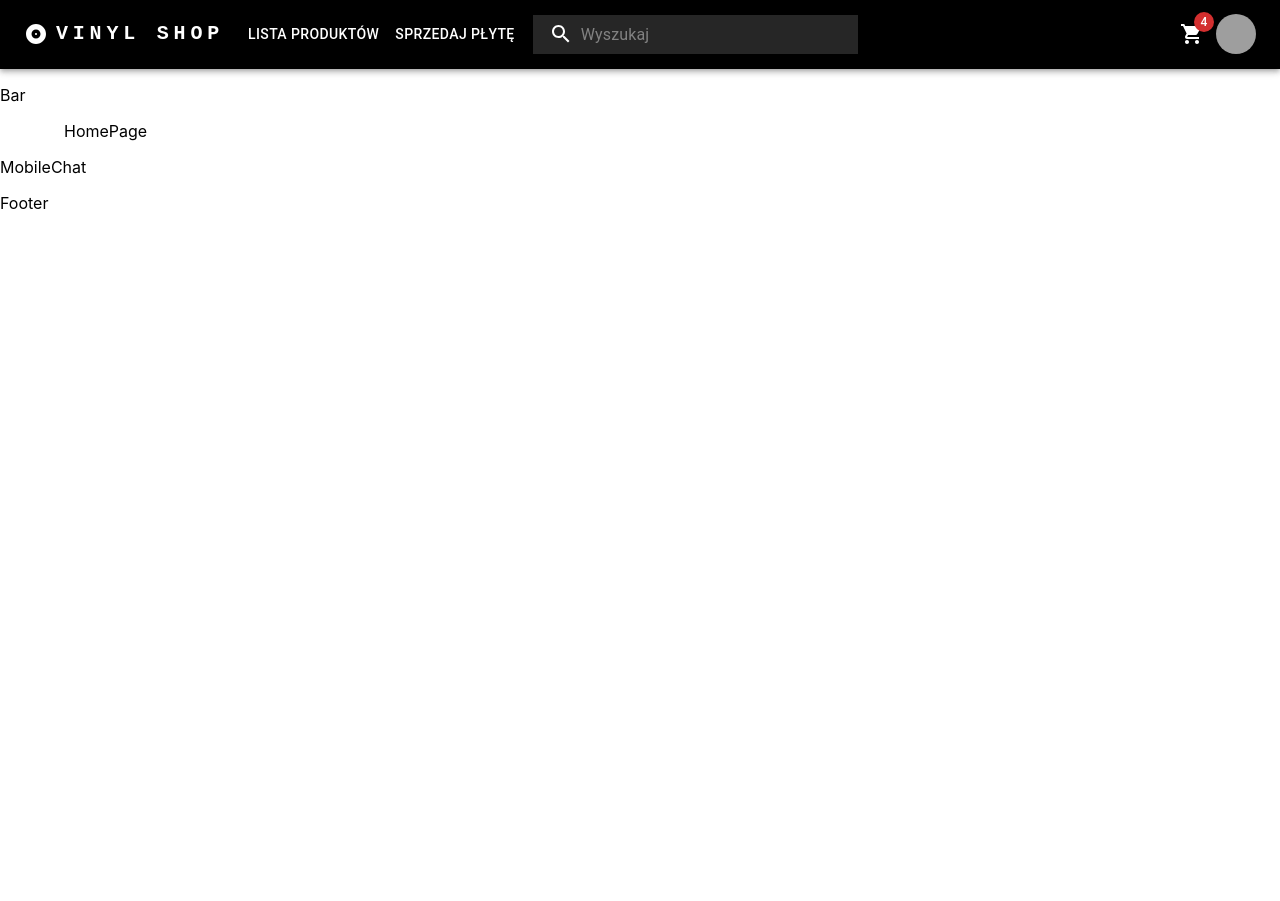
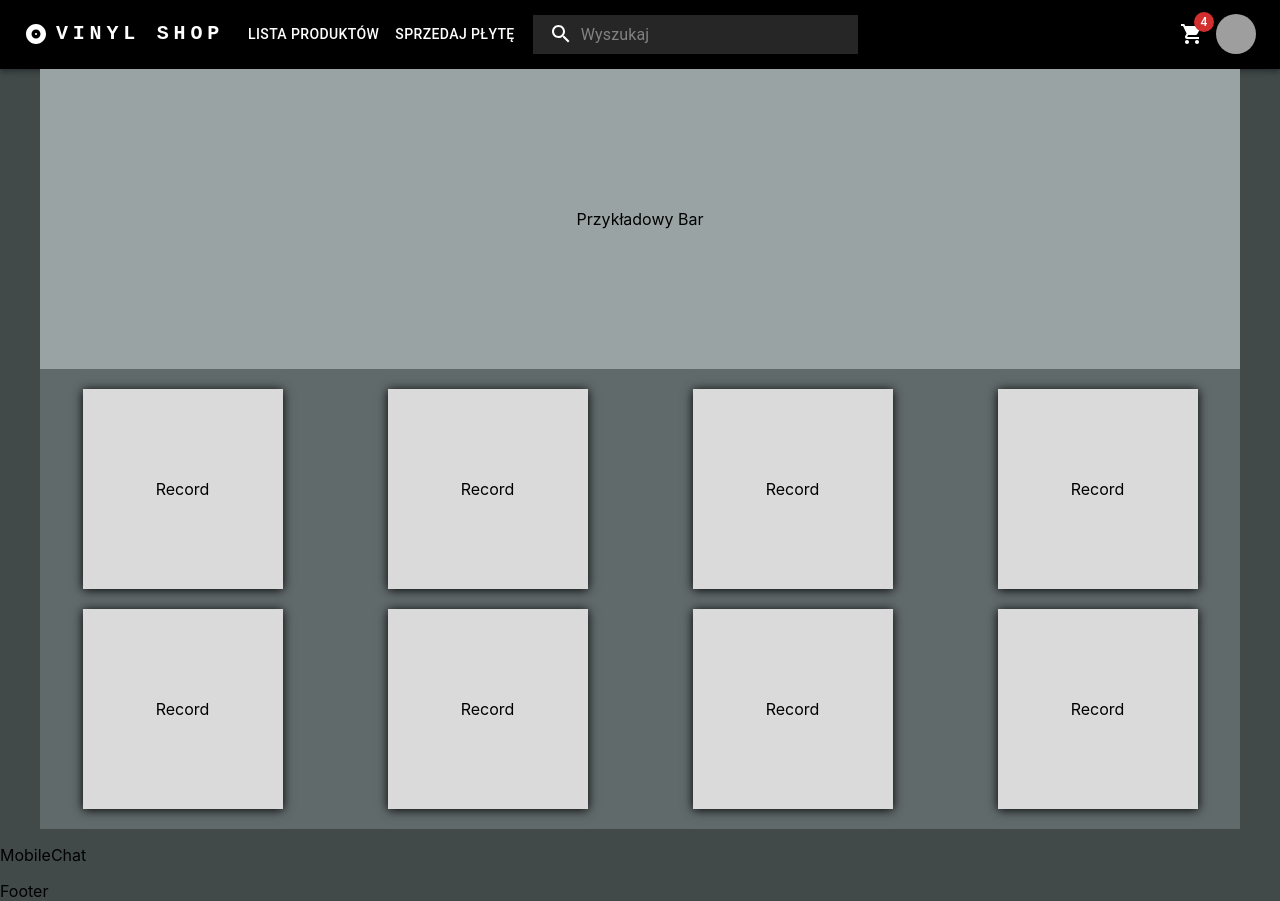
Before and after one commit to yagodaaa/vinyl-shop, a React (Create React App) app: page / in a window 1280 px wide. Before the commit the page ends 800 px from the top, so only its background shows below. Built offline with nearby package versions, Linux system fonts and the light colour scheme; grey boxes are pictures that could not be loaded.

Commit message:
Dodanie pierwszej wersji home-page'a i zmiana kilku rzeczy w App.tsx etc.

```diff
--- a/src/App.tsx
+++ b/src/App.tsx
@@ -39,11 +39,11 @@ function App() {
     <div>
       <BrowserRouter>
         <Routes>
-          <Route path={"sell-form-view"} element={<SellView />} />
           <Route element={<MainView />}>
             <Route index element={<HomePageView />} />
             <Route path={"BasketView"} element={<BasketView />} />
             <Route path={"LoginRegisterView"} element={<LoginRegisterView />} />
+            <Route path={"sell-form-view"} element={<SellView />} />
             <Route path={"ProductListView"} element={<ProductListView />} />
             <Route path={":id"} element={<SingleProductView />}></Route>
             <Route path={"*"} element={<NotFoundView />} />
--- a/src/components/bar/bar.tsx
+++ b/src/components/bar/bar.tsx
@@ -1,5 +1,6 @@
+import { BarStyled } from "../../styled/bar/bar"
+
 const Bar: React.FC = () => {
-    return <p>Bar</p>
+    return <BarStyled>Przykładowy Bar</BarStyled>
 }
-
 export default Bar
--- a/src/components/footer/footer.tsx
+++ b/src/components/footer/footer.tsx
@@ -1,5 +1,7 @@
+import { FooterStyled } from "../../styled/footer/footer"
+
 const Footer: React.FC = () => {
-    return <p>Footer</p>
+    return <FooterStyled>Footer</FooterStyled>
 }
 
 export default Footer
--- a/src/components/header/header.tsx
+++ b/src/components/header/header.tsx
@@ -137,7 +137,7 @@ function ResponsiveAppBar() {
             href="/"
             sx={{
               mr: 2,
-              display: { xs: 'none', md: 'flex' },
+              display: { xs: 'none', md: 'center' },
               fontFamily: 'monospace',
               fontWeight: 700,
               letterSpacing: '.3rem',
--- /dev/null
+++ b/src/components/record-miniature/record-miniature.tsx
@@ -0,0 +1,7 @@
+import { RecordMiniatureStyled } from "../../styled/record-miniature/record-miniature"
+
+const RecordMiniature: React.FC = () => {
+    return <RecordMiniatureStyled>Record</RecordMiniatureStyled>
+}
+
+export default RecordMiniature
--- /dev/null
+++ b/src/styled/bar/bar.ts
@@ -0,0 +1,15 @@
+import styled from '@emotion/styled'
+
+interface BarStyledProps {
+    backgroundColor?: string;
+}
+export const BarStyled = styled.div<BarStyledProps>`
+    text-align: center;
+    height: 300px;
+    background-color: #99A3A4;
+    padding: 0%;
+    width: 100%;
+    display: flex;
+    justify-content: center;
+    align-items: center;
+`
--- a/src/styled/footer/footer.ts
+++ b/src/styled/footer/footer.ts
@@ -1 +1,8 @@
 import styled from '@emotion/styled'
+
+interface FooterStyledProps {
+    backgroundColor?: string;
+}
+export const FooterStyled = styled.footer<FooterStyledProps>`
+    display: flex;
+`
--- /dev/null
+++ b/src/styled/home-page/home-page.ts
@@ -0,0 +1,20 @@
+import styled from '@emotion/styled'
+
+interface HomePageStyledProps {
+    backgroundColor?: string;
+}
+export const HomePageStyled = styled.div<HomePageStyledProps>`
+    text-align: center;
+    background-color: #616A6B;
+    width: 100%;
+    display: grid;
+    padding-top: 20px;
+    padding-bottom: 20px;
+    grid-gap: 20px;
+    grid-template-columns: repeat(auto-fit, minmax(250px, 1fr));
+    justify-content: center;
+    align-items: center;
+    justify-content: center;
+    align-content: center;
+    justify-items: center;
+`
--- /dev/null
+++ b/src/styled/main/main.ts
@@ -0,0 +1,13 @@
+import styled from '@emotion/styled'
+
+interface MainPageStyledProps {
+    backgroundColor?: string;
+}
+export const MainPageStyled = styled.div<MainPageStyledProps>`
+    background-color: #424949;
+    height: 100%;
+    width: auto;
+    padding: 0%;
+    margin: 0;
+    border: 0;
+`
--- /dev/null
+++ b/src/styled/record-miniature/record-miniature.ts
@@ -0,0 +1,15 @@
+import styled from '@emotion/styled'
+
+interface RecordMiniatureProps {
+    backgroundColor?: string;
+}
+export const RecordMiniatureStyled = styled.div<RecordMiniatureProps>`
+    background-color: #DADADA;
+    height: 200px;
+    width: 200px;
+    display: flex;
+    align-items: center;
+    justify-content: center;
+    color: black;
+    box-shadow: 0px 1px 10px black;
+`
--- a/src/views/home-page/home-page.tsx
+++ b/src/views/home-page/home-page.tsx
@@ -1,6 +1,20 @@
+import Bar from "../../components/bar/bar"
+import RecordMiniature from "../../components/record-miniature/record-miniature"
+import { HomePageStyled } from "../../styled/home-page/home-page"
+
 const HomePageView: React.FC = () => {
     return <>
-    HomePage
+    <Bar />
+    <HomePageStyled>
+        <RecordMiniature/>
+        <RecordMiniature/>
+        <RecordMiniature/>
+        <RecordMiniature/>
+        <RecordMiniature/>
+        <RecordMiniature/>
+        <RecordMiniature/>
+        <RecordMiniature/>
+    </HomePageStyled>
     </>
 }
 
--- a/src/views/main/main.tsx
+++ b/src/views/main/main.tsx
@@ -1,19 +1,21 @@
 import { Container } from "@mui/material"
 import { Outlet } from "react-router-dom"
-import Bar from "../../components/bar/bar"
+
 import Footer from "../../components/footer/footer"
 import Header from "../../components/header/header"
 import MobileChat from "../../components/mobile-chat/mobile-chat"
+import { MainPageStyled } from "../../styled/main/main"
 
 const MainView: React.FC = () => {
     return <>
+    <MainPageStyled>
             <Header />
-            <Bar />
-            <Container>
+            <Container style={{ padding: 0}}>
                 <Outlet />
             </Container>
             <MobileChat />
             <Footer />
+    </MainPageStyled>
         </>
 }
 
```
